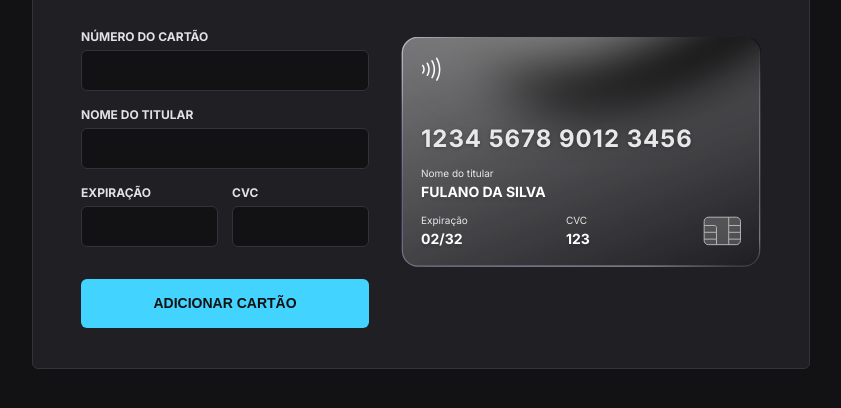
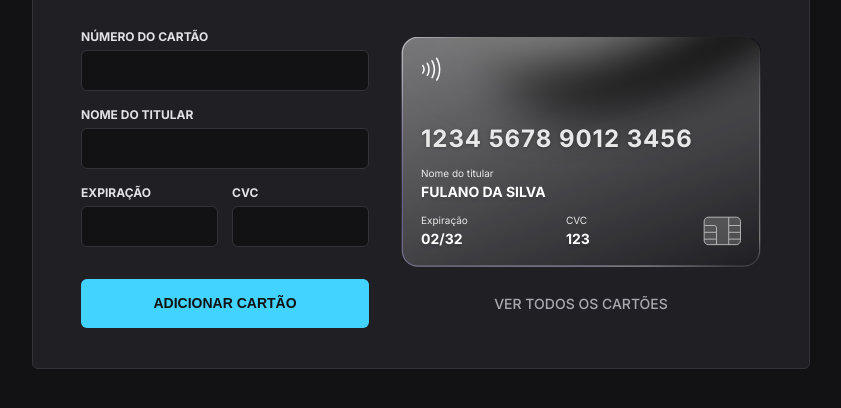
Before and after one commit to TalissonOliveira/rocketpay, a website built with Vite: page index.html in a window 1280 px wide. Shown: the part 242-650 px from the top of the page, without its empty margins (219-1060 px from the left). Built offline with nearby package versions, Linux system fonts and the light colour scheme.

Commit message:
feat: creates button to see all cards

```diff
--- a/index.html
+++ b/index.html
@@ -10,7 +10,7 @@
     <title>Rocketpay</title>
 
     <link
-      href="https://fonts.googleapis.com/css2?family=Inter:wght@400;700&display=swap"
+      href="https://fonts.googleapis.com/css2?family=Inter:wght@400;500;700&display=swap"
       rel="stylesheet"
     />
   </head>
@@ -20,7 +20,8 @@
         <img src="logo.svg" alt="ícone rocketpay" />
       </header>
 
-      <section class="cc">
+      <section class="cc-section">
+        <div class="cc">
           <div class="cc-bg">
             <svg
             width="360"
@@ -133,6 +134,13 @@
               <img src="/cc-chip.svg" alt="ícone de chip de cartão de crédito" />
             </div>
           </div>
+        </div>
+
+        <div class="all-cc">
+          <a href="/cards.html">
+            Ver todos os cartões
+          </a>
+        </div>
       </section>
 
       <form action="">
--- a/src/css/base.css
+++ b/src/css/base.css
@@ -34,7 +34,7 @@ body {
 #app {
   display: grid;
   justify-content: center;
-  gap: 3.2rem;
+  gap: 2.2rem;
 
   width: 90%;
   max-width: 42rem;
@@ -46,6 +46,12 @@ body {
   border-radius: 0.6rem;
 }
 
+@media (min-width: 780px) {
+  #app {
+    gap: 3.2rem;
+  }
+}
+
 #app header {
   display: flex;
   align-items: center;
--- a/src/css/credit-card.css
+++ b/src/css/credit-card.css
@@ -75,3 +75,25 @@
   inset: 0;
   z-index: 0;
 }
+
+.all-cc {
+  display: flex;
+  align-items: center;
+  justify-content: center;
+  height: 4.9rem;
+}
+
+.all-cc a {
+  color: #A9A9B2;
+  font-weight: 500;
+  font-size: 1.4rem;
+  line-height: 1.7rem;
+  text-decoration: none;
+  text-transform: uppercase;
+
+  transition: filter 0.3s;
+}
+
+.all-cc a:hover {
+  filter: brightness(1.1);
+}
--- a/src/css/index.css
+++ b/src/css/index.css
@@ -39,9 +39,17 @@
     grid-area: A;
   }
 
-  #app section.cc {
+  #app section.cc-section {
     grid-area: B;
-    align-self: center;
+    align-self: flex-end;
+  }
+
+  #app section.cc-section .all-cc {
+    display: flex;
+    align-items: center;
+    justify-content: center;
+    height: 4.9rem;
+    margin-top: 1.2rem;
   }
 
   #app form {
```
Lines whose indentation alone changed are shown as unchanged.
